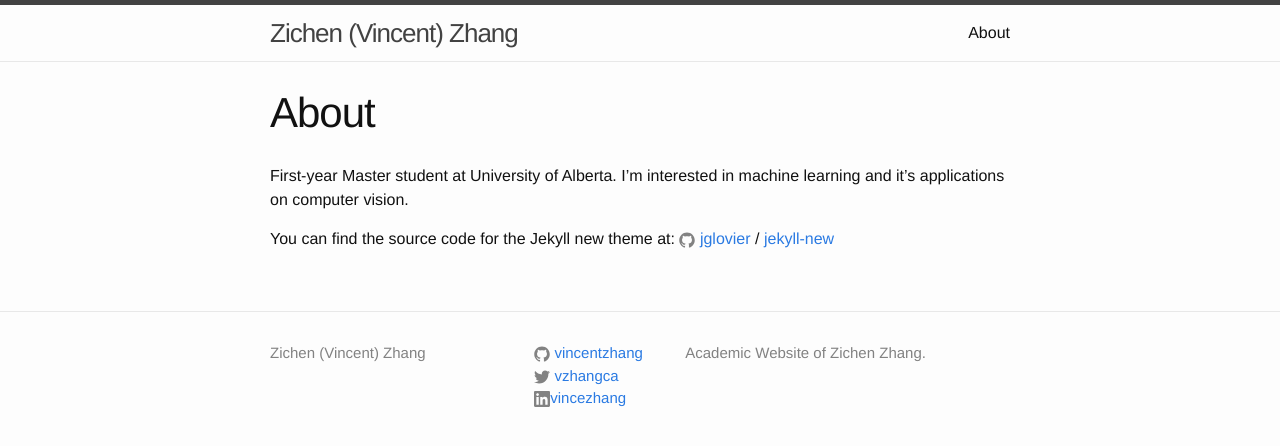
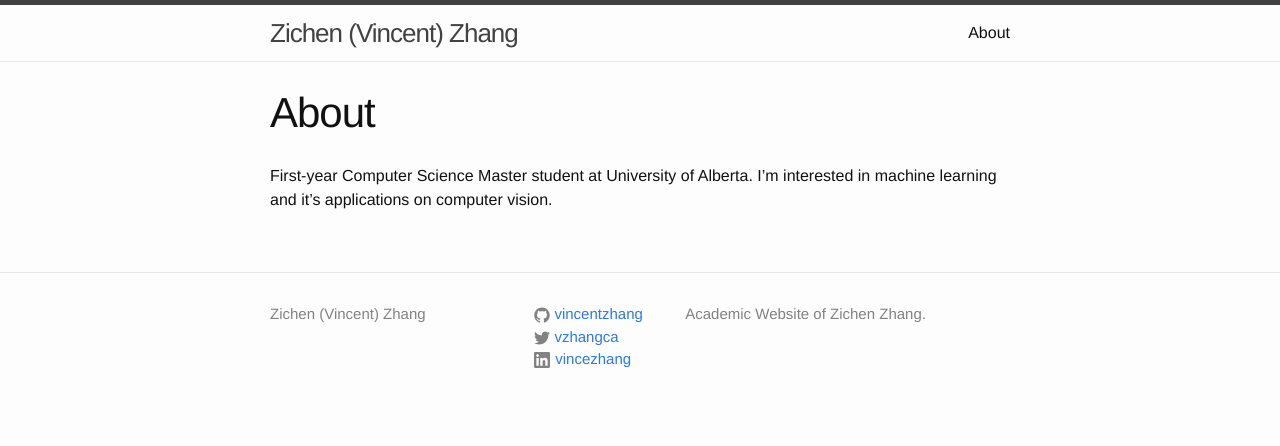
Before and after one commit to vincentzhang/u-blog, a Jekyll site: the page built from about.md, in a window 1280 px wide. Shown: the top 446 px of the page. Built offline with Jekyll 4.4.1, drawn with Linux system fonts in a browser that asks for light colours.

Commit message:
Fix styles

```diff
--- a/_sass/_base.scss
+++ b/_sass/_base.scss
@@ -204,3 +204,8 @@ pre {
         }
     }
 }
+.icon--linkedin {
+    > svg {
+        padding: 0px 5px 0px 0px;
+    }
+}
--- a/about.md
+++ b/about.md
@@ -4,10 +4,5 @@ title: About
 permalink: /about/
 ---
 
-First-year Master student at University of Alberta.
+First-year Computer Science Master student at University of Alberta.
 I'm interested in machine learning and it's applications on computer vision.
-
-
-You can find the source code for the Jekyll new theme at:
-{% include icon-github.html username="jglovier" %} /
-[jekyll-new](https://github.com/jglovier/jekyll-new)
```
Also changed, not shown: _posts/2016-01-29-tech-interview-cheatsheet.markdown (+23 -3 lines).
